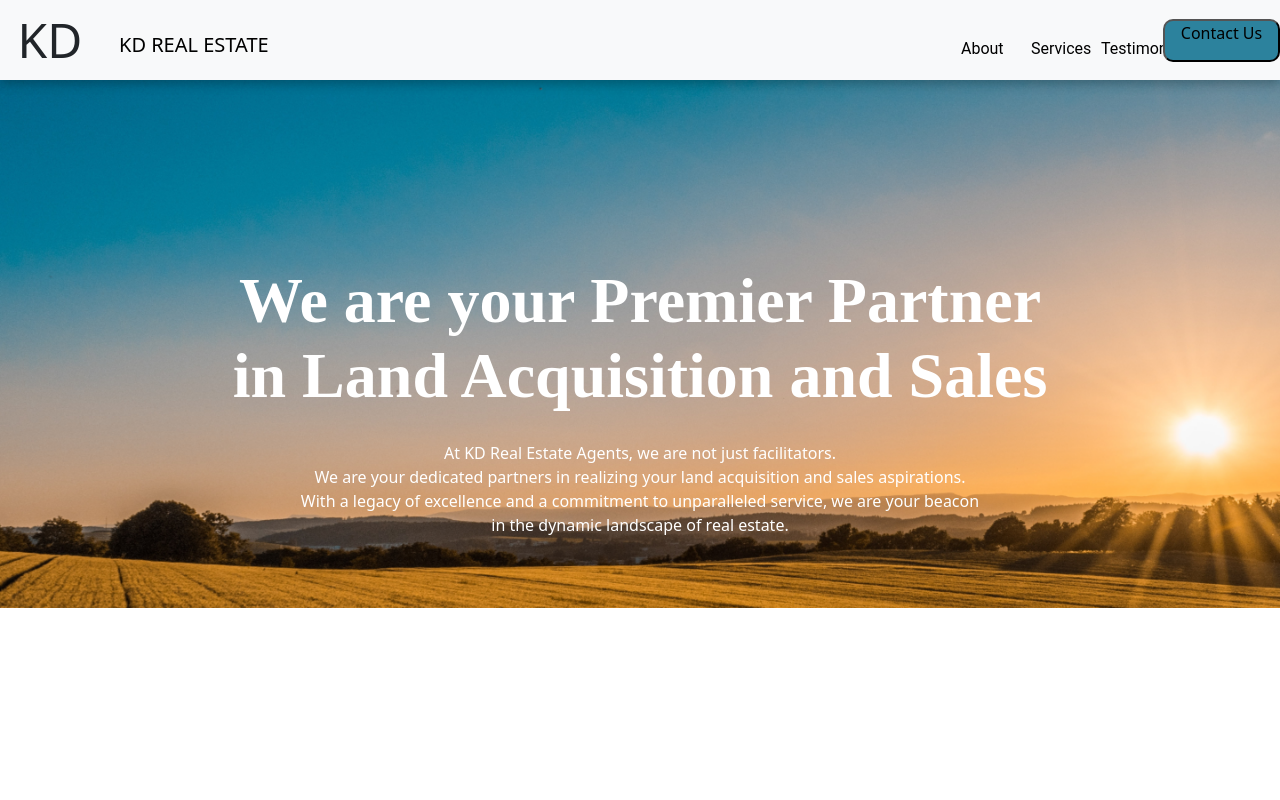
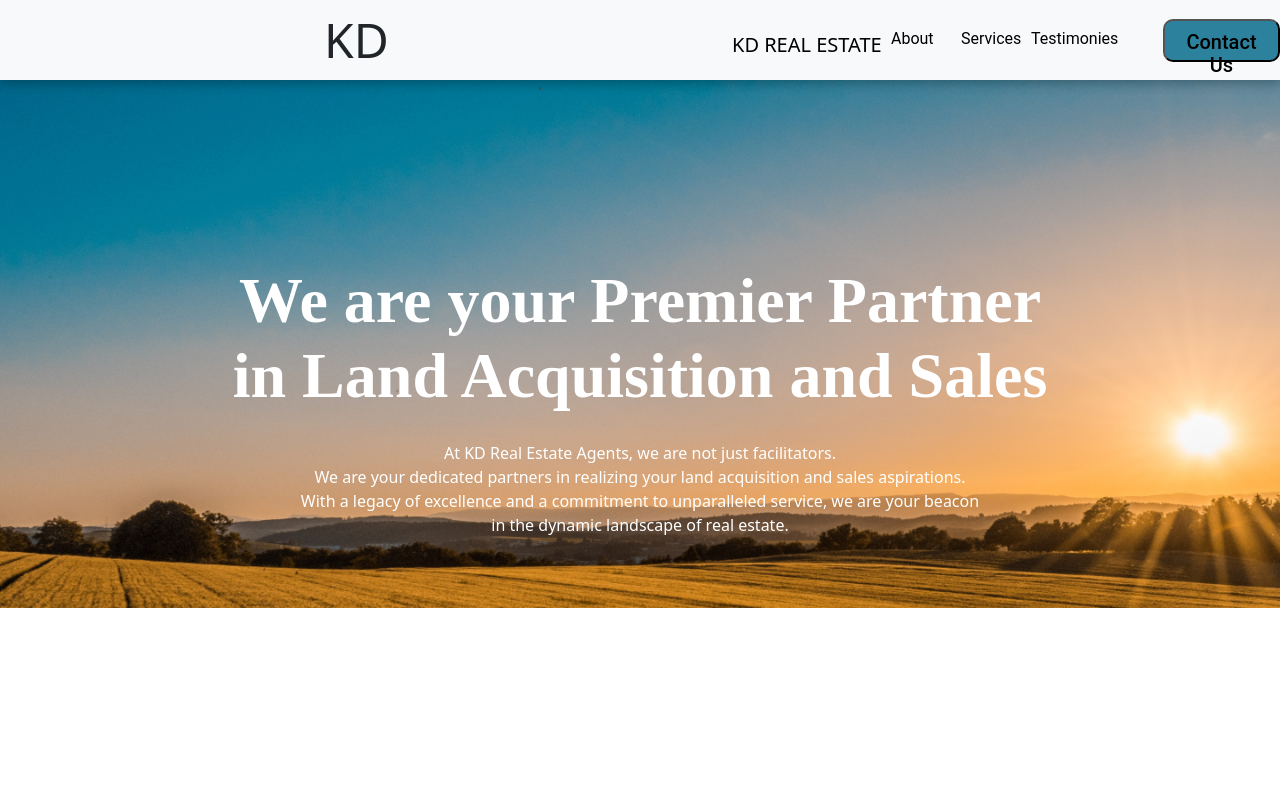
Before and after one commit to TomKambale/KD-Real-Estate, a React (Create React App) app: page / in a window 1280 px wide. Shown: the top 800 px of the page. Built offline with nearby package versions, Linux system fonts and the light colour scheme.

Commit message:
navbar changes 2

```diff
--- a/src/App.css
+++ b/src/App.css
@@ -93,7 +93,7 @@
   justify-content: space-between;
   align-items: center;
   padding: 20px 70px;
-  gap: 683px;
+  gap: 0px;
   position: absolute;
   height: 80px;
   left: 0px;
@@ -143,6 +143,7 @@
   width: 123px;
   height: 23px;
   gap: 10px;
+  left: 1px;
 }
 
 /* Menu Styles */
@@ -179,16 +180,22 @@
 
 /* Button Frame Styles */
 .contact-b {
+  font-family: 'Roboto';
+  font-style: normal;
+  font-weight: 500;
+  font-size: 20px;
+  line-height: 23.44px;
   display: flex;
   flex-direction: row;
   justify-content: center;
-  align-items: flex-start;
-  padding: 10px, 20px;
+  /* align-items: flex-start; */
+  text-align: center;
+  padding: 10px 20px;
   gap: 10px;
   /* position: absolute; */
   width: 117px;
   height: 43px;
-  left: 5000px;
+  /* left: 0px; */
   top: 0px;
   background-color: #2C829D;
   border-radius: 10px;
--- a/src/Contacts.css
+++ b/src/Contacts.css
@@ -1,6 +1,7 @@
 /* Component 2 */
 
 .contact {
+    font-style: 'Roboto', sans-serif;
     position: absolute;
     width: 1440px;
     height: 404px;
@@ -86,6 +87,7 @@
     order: 1;
     flex-grow: 0;
     z-index: 1;
+    left: 100px;
   }
 
   /* Buttons */
@@ -96,7 +98,7 @@
     justify-content: space-between;
     align-items: flex-start;
     padding: 0px;
-    gap: 78px;
+    /* gap: 78px; */
     width: 805px;
     height: 169px;
     flex: none;
@@ -497,9 +499,9 @@
 
   .kd-real-estate {
     position: absolute;
-    width: 123px;
+    width: 133px;
     height: 23px;
-    left: 153px;
+    left: 183px;
     top: 83px;
     font-family: 'Rozha One';
     font-style: normal;
--- a/src/components/Contact2.js
+++ b/src/components/Contact2.js
@@ -5,6 +5,8 @@ function Contact2() {
   return (
     <section id="contact" className="contact">
       <div className="container">
+        <div className="kd">KD</div>
+        <div className="kd-real-estate">KD REAL ESTATE</div>
         <div className="footer-top">
           <div className="company-logo-motto">
             <div className="motto">
--- a/src/components/Navbar.js
+++ b/src/components/Navbar.js
@@ -2,6 +2,9 @@ import React from 'react';
 import '../App.css'; // Update the import statement to match the CSS file location
 
 function Navbar() {
+    const handleContactClick = () => {
+        window.location.href = "mailto:info@kdreal.com?subject=Land%20Purchase%20or%20Sale%20Inquiry";
+      };
   return (
     <section id='nav' className='navigation'>
       <nav className="navbar navbar-expand-lg bg-body-tertiary">
@@ -19,9 +22,10 @@ function Navbar() {
             <a className="nav-link active" aria-current="page" href="#about">About</a>
             <a className="nav-link active" href="#services">Services</a>
             <a className="nav-link active" href="#testimonies">Testimonies</a>
+            <a className="nav-link active "></a>
+            <button className="contact-b" type='button' onClick={handleContactClick}>Contact Us</button>
+
           </div>
-          <button className="active contact-b" href="#contact">Contact Us</button>
-
         </div>
       </nav>
     </section>
```
